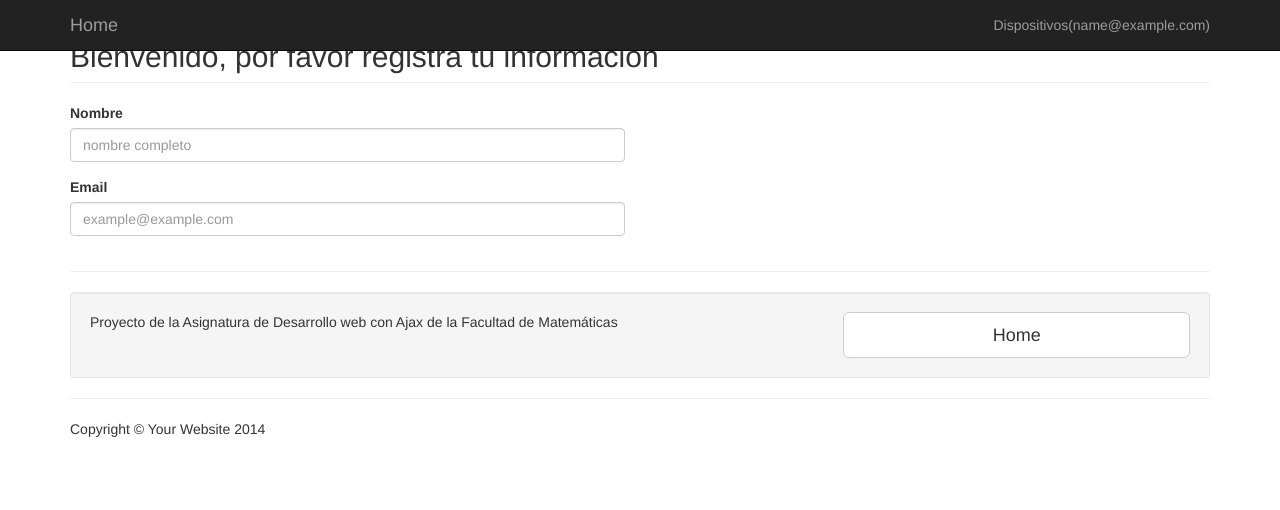
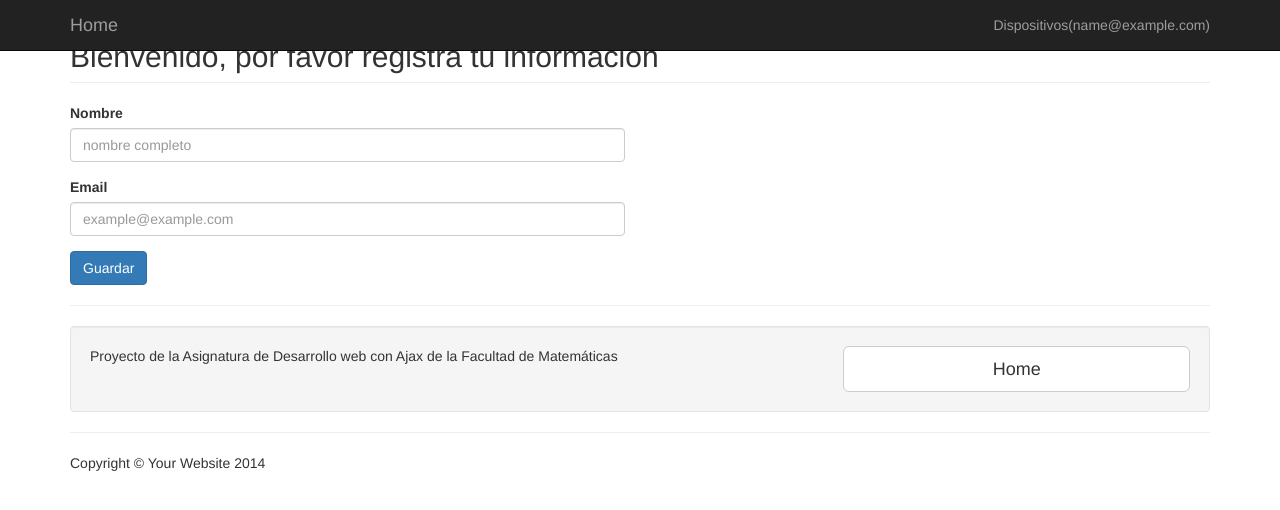
Before and after one commit to Renba/proyecto_redes, a PHP site: page /new_user.php in a window 1280 px wide. Shown: the top 510 px of the page. Run offline with PHP 8.4, Linux system fonts and the light colour scheme; the visitor is signed in with stand-in values (Sample User, id 1); some libraries are stand-ins or nearby versions.

Commit message:
submit button added to new user form

```diff
--- a/app/views/new_user.php
+++ b/app/views/new_user.php
@@ -45,6 +45,7 @@ session_start();
                   <label for="formGroupExampleInput2">Email</label>
                   <input type="email" class="form-control" id="email" placeholder="example@example.com">
                 </div>
+                <button type="submit" class="btn btn-primary">Guardar</button>
               </form>
             </div>
         </div>
```
